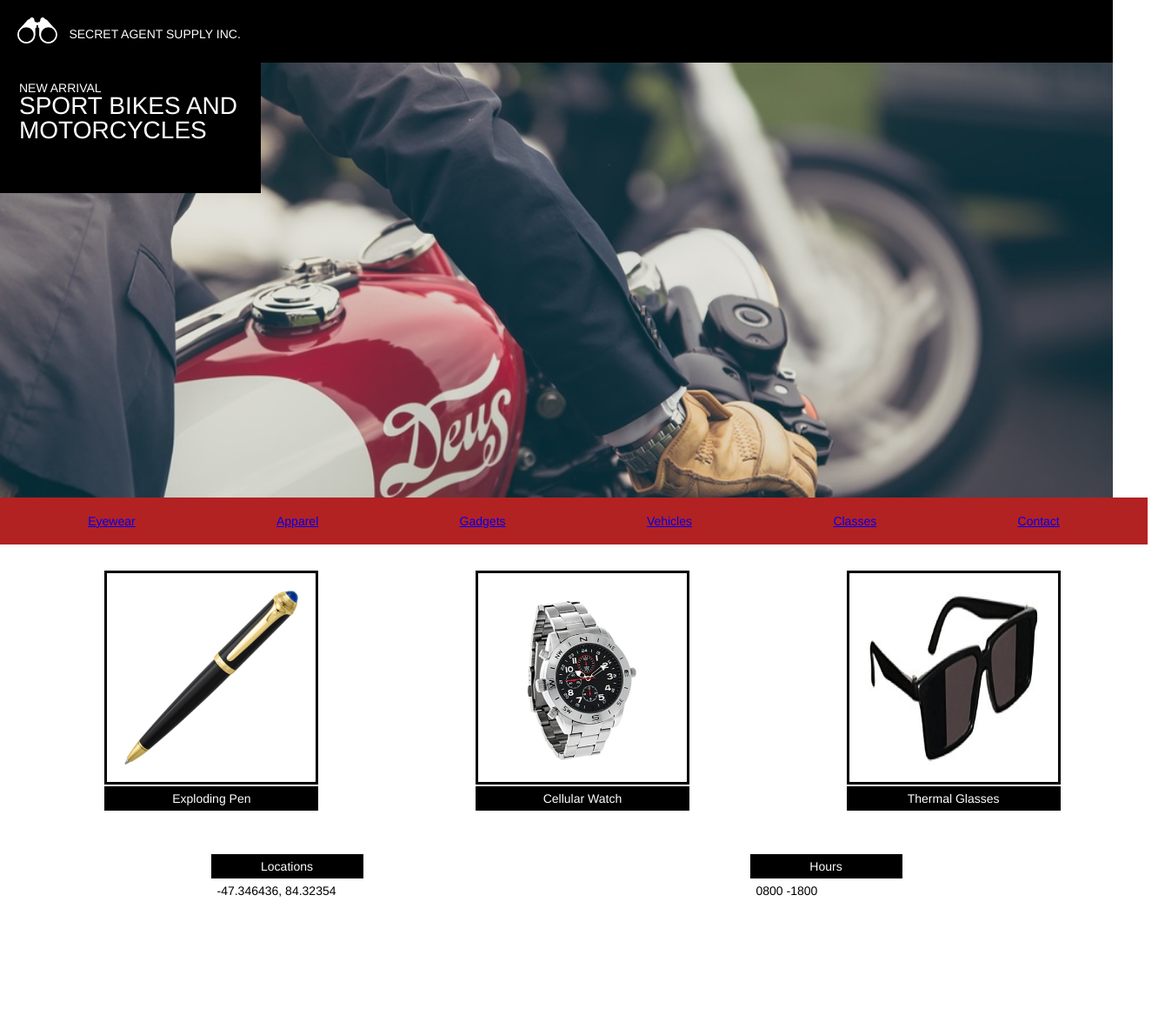
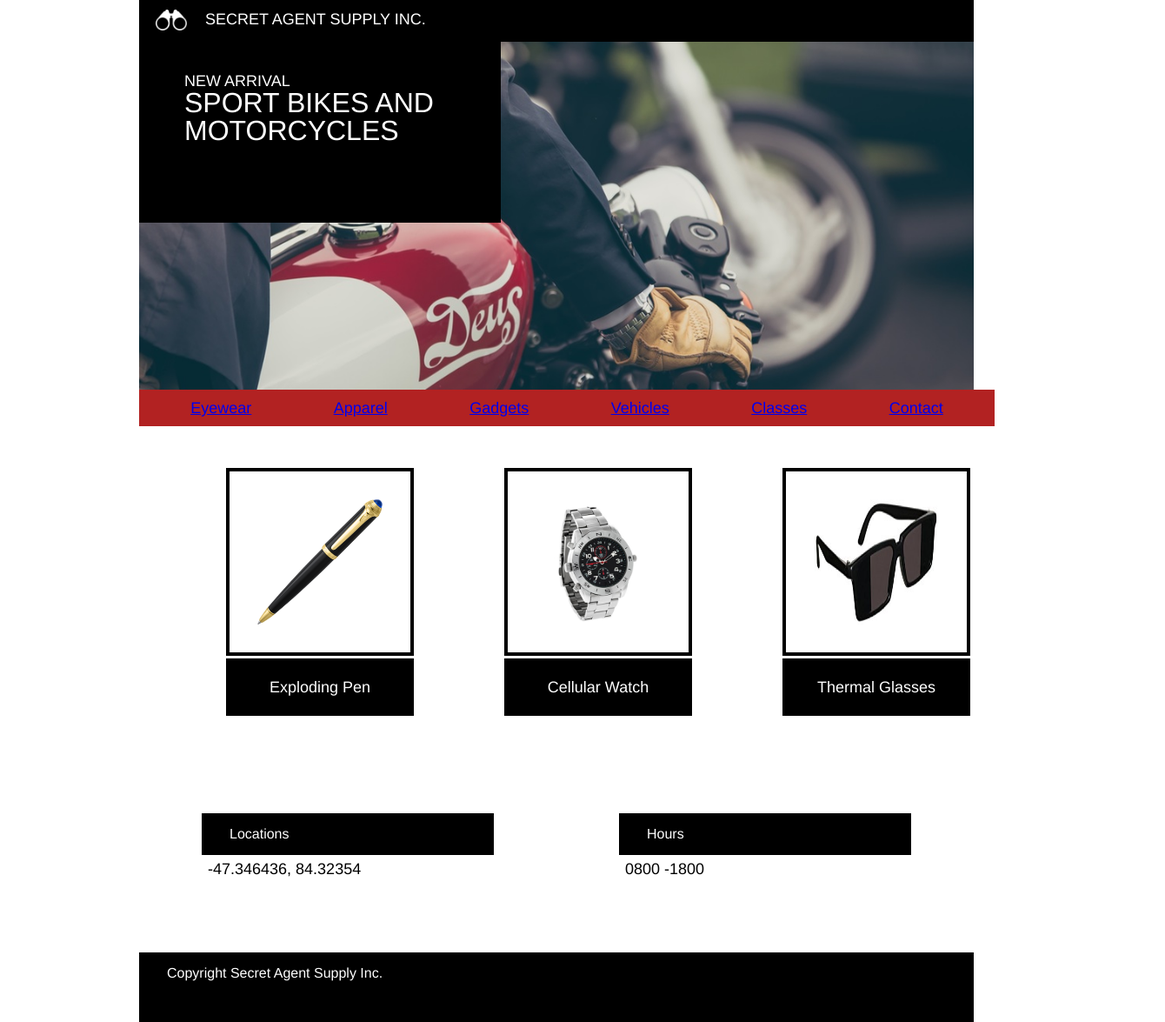
Before and after one commit to bishopashl/secretagent, a plain HTML site: page index.html in a window 1280 px wide. Shown: the whole page at 87% size, 1340 px wide, since content can reach past the window. Before the commit the page ends 1058 px from the top, so only its background shows below. Drawn offline with Linux system fonts and the light colour scheme.

Commit message:
Add updates.

```diff
--- a/index.html
+++ b/index.html
@@ -54,19 +54,21 @@
           </div>
       </div>
 
-      <!-- Footer Section -->
+      <!-- Location Section -->
 
-      <footer>
         <div class="locationcontainer">
-          <div class="location">
-            <h3>Locations</h3>
+          <div class="locationhour">
+            <h2>Locations</h2>
             <p>-47.346436, 84.32354</p>
           </div>
-          <div class="hours">
-            <h3>Hours</h3>
+          <div class="locationhour">
+            <h2>Hours</h2>
             <p>0800 -1800</p>
           </div>
         </div>
+
+      <footer>
+        <h2>Copyright Secret Agent Supply Inc.</h2>
       </footer>
 
     </div>
--- a/resources/css/style.css
+++ b/resources/css/style.css
@@ -1,16 +1,23 @@
 body {
   font-family: Helvetica;
   color: white;
-  font-size: 14px;
+  font-size: 18px;
 }
 
 h1 {
-  font-size: 28px;
+  font-size: 2rem;
+}
+
+h2 {
+  font-size: 1rem;
+  text-align: left;
+  background-color: black;
+  padding: 1rem 2rem;
 }
 
 h3 {
   background-color: black;
-  padding: 7px;
+  padding: 1.5rem;
   text-align: center;
 }
 
@@ -20,7 +27,9 @@ p {
 }
 
 .container-main {
-  /*padding: 0px 100px;*/
+  margin: 0 auto;
+  width: 960px;
+    /*padding: 0px 100px;*/
 }
 
 header {
@@ -30,13 +39,14 @@ header {
 
 .logo {
   background-color: black;
-  padding: 20px;
+  padding: .66rem;
 
 }
 
 .logo img {
-  height: 30px;
-  padding-right: 10px;
+  height: 1.5rem;
+  padding-right: 1rem;
+  padding-left: 0.5rem;
 }
 
 .logo span {
@@ -44,7 +54,7 @@ header {
 }
 
 .headercontainer {
-  height: 500px;
+  height: 25rem;
   width: 100%;
   background-image: url(../images/moto.jpeg);
   background-size: cover;
@@ -53,19 +63,21 @@ header {
 
 .newarrival {
   background-color: black;
-  height: 150px;
-  width: 300px;
+  height: 9rem;
+  width: 20rem;
+  padding: 2rem 3rem;
 
 }
 
 .content {
-  padding: 22px;
+  padding: .25rem;
+  font-style: bold;
 }
 
 nav {
   background-color: firebrick;
   width: 100%;
-  padding: 20px;
+  padding: .75rem;
   display: flex;
   justify-content: space-around;
 }
@@ -74,29 +86,32 @@ nav {
   width: 100%;
   display: flex;
   justify-content: space-around;
-  padding: 30px;
+  padding: 3rem;
 }
 
 .productcontainer img {
-  height: 200px;
-  width: 200px;
-  border: 3px black solid;
-  padding: 20px;
-}
-
-footer {
-  padding: 20px;
+  height: 9rem;
+  width: 9rem;
+  border: 4px black solid;
+  padding: 2rem;
 }
 
 .locationcontainer {
   display: flex;
   justify-content: space-around;
+  padding-top: 3rem;
 }
 
-.location {
-  width: 175px;
+.locationhour {
+  width: 35%;
+  padding: 1rem 2rem;
 }
 
-.hours {
-  width: 175px;
+
+footer {
+  background-color: black;
+  height: 5rem;
+  width: 100%;
+  text-align: left;
+  margin-top: 4rem;
 }
```
